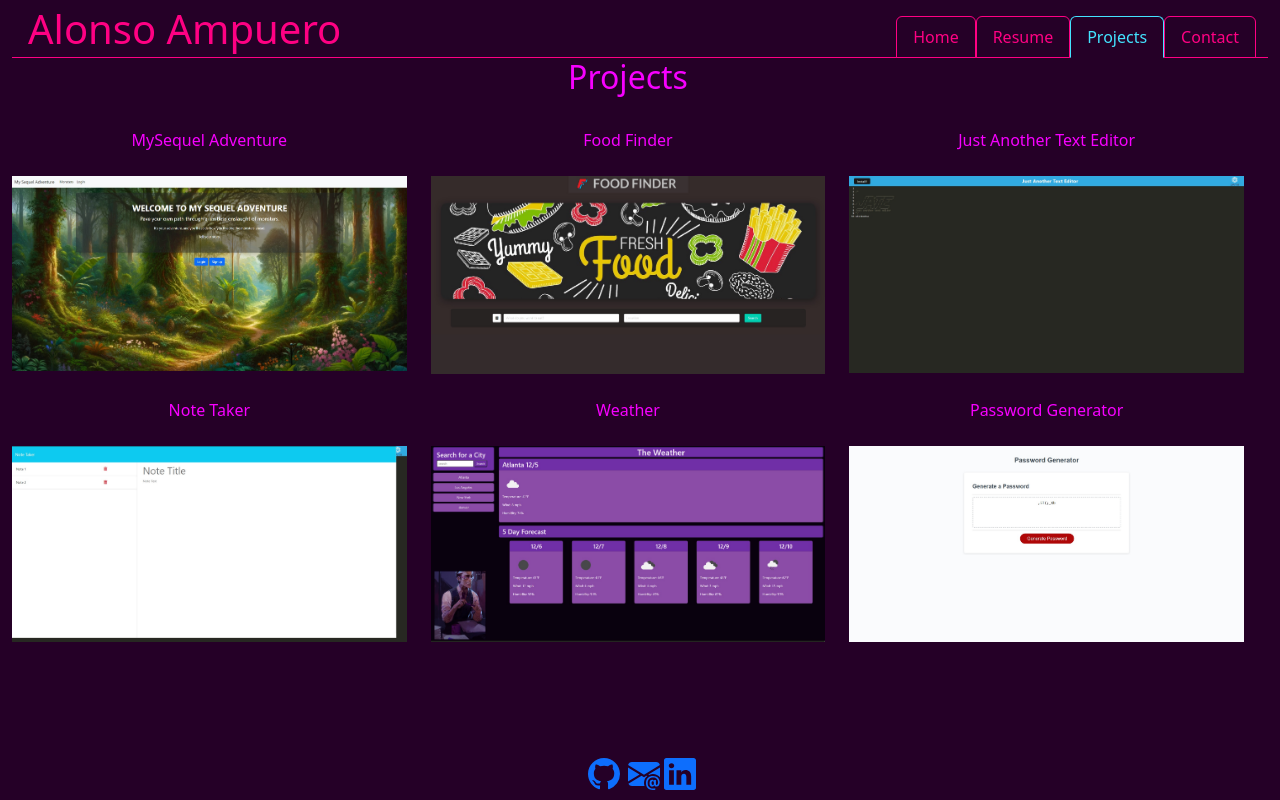
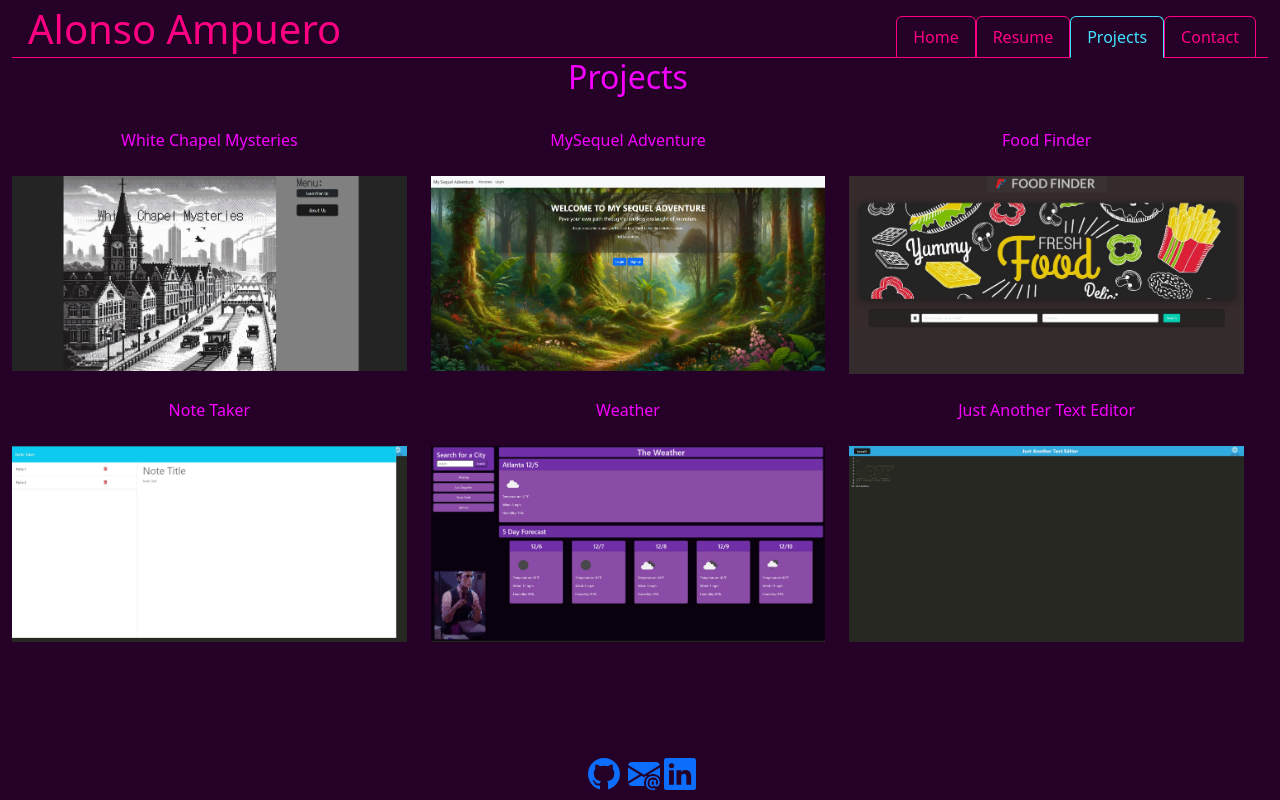
Before and after one commit to FenriRagni/react-portfolio, a React (Vite) app: page /Projects in a window 1280 px wide. Built offline with nearby package versions, Linux system fonts and the light colour scheme.

Commit message:
updated Resume and Projects page

```diff
--- a/src/pages/Projects.jsx
+++ b/src/pages/Projects.jsx
@@ -9,14 +9,14 @@ export default function Projects(){
     </div>
 
     <div className="row mt-4">
+        <Project title={'White Chapel Mysteries'} image="project3.jpg" repo='https://github.com/Armand57araujo/whiteChapelMysteries' deploy='http://whitechapelmysteries-fcef7ed93e83.herokuapp.com/'/>
         <Project title={"MySequel Adventure"} image="project2.jpg" repo="https://github.com/taylasagerios/my-sequel-adventure" deploy="https://my-sequel-adventure-a9247b63bc9a.herokuapp.com/"/>
         <Project title={"Food Finder"} image="project1.jpg" repo="https://github.com/FenriRagni/food-finder" deploy="https://fenriragni.github.io/food-finder/"/>
-        <Project title={"Just Another Text Editor"} image="jate.jpg" repo="https://github.com/FenriRagni/text-editor" deploy="https://super-duper-text-editor.onrender.com/"/>
     </div>
     <div className="row mt-4">
       <Project title={'Note Taker'} image='notes.jpg' repo="https://github.com/FenriRagni/make-a-note" deploy="https://make-a-note-907915b8410c.herokuapp.com/"/>
       <Project title={'Weather'} image='weather.jpg' repo="https://github.com/FenriRagni/and-now-the-weather" deploy="https://fenriragni.github.io/and-now-the-weather/"/>
-      <Project title={'Password Generator'} image='pwd.jpg' repo="https://github.com/FenriRagni/pwd-gen" deploy="https://fenriragni.github.io/pwd-gen/"/>
+      <Project title={"Just Another Text Editor"} image="jate.jpg" repo="https://github.com/FenriRagni/text-editor" deploy="https://super-duper-text-editor.onrender.com/"/>
     </div>
     </>
   )
```
Also changed, not shown: public/project3.jpg (added), 1 other file (tests, documents, lock files or other folders).
